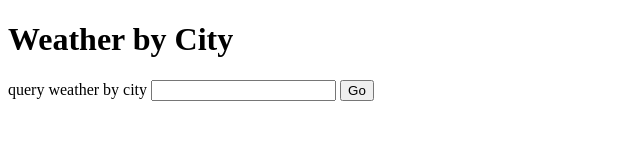
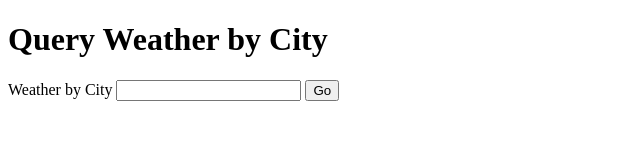
Before and after one commit to debasisb/weather, a website: page index.html in a window 1280 px wide. Shown: the whole page, without its empty margins (0-640 px from the left). Drawn offline with Linux system fonts and the light colour scheme.

Commit message:
Update index.html

```diff
--- a/index.html
+++ b/index.html
@@ -6,10 +6,10 @@
   </head>
   <body>
 
-    <h1>Weather by City</h1>
+    <h1>Query Weather by City</h1>
 
     <form action="/" method="post">
-        <label for="cityInput">query weather by city</label>
+        <label for="cityInput">Weather by City</label>
         <input id = "cityInput" type="text" name="cityInput">
         <button type="submit">Go</button>
     </form>
```
